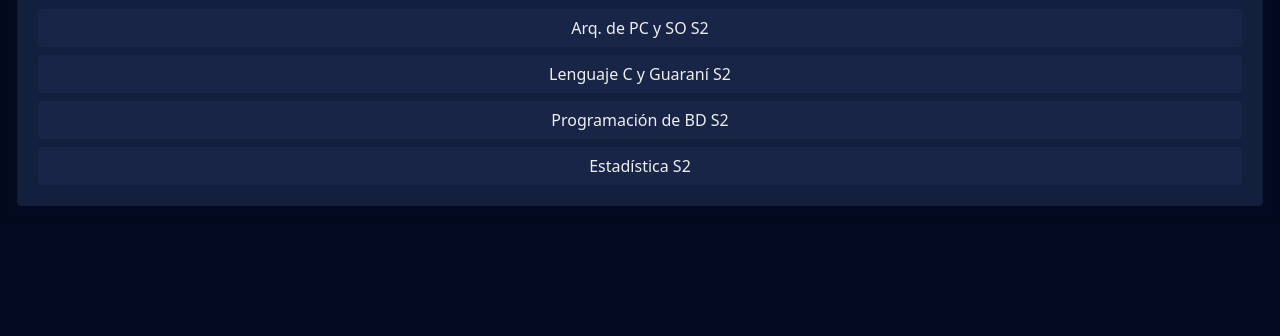
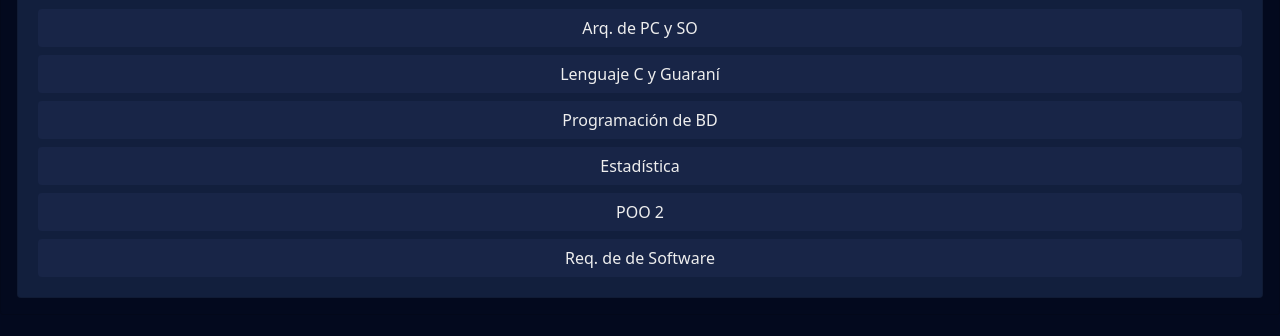
Before and after one commit to JuanServin97/PaginaProgramacionSnpp, a plain HTML site: page index.html in a window 1280 px wide. Shown: the part 406-742 px from the top of the page. Drawn offline with nearby package versions, Linux system fonts and the light colour scheme.

Commit message:
Agrego los classrooms de POO 2 y Requerimientos de Software

```diff
--- a/index.html
+++ b/index.html
@@ -67,10 +67,12 @@
 
       <div class="card m-3 p-3 bg-blu">
         <h2>Classroom</h2>
-        <button type="button" title="Click para ir al classroom" onclick="enlaces('classArqSO')" class="btn blue-motion m-1">Arq. de PC y SO S2</button>
-        <button type="button" title="Click para ir al classroom" onclick="enlaces('classCG')" class="btn blue-motion m-1">Lenguaje C y Guaraní S2</button>
-        <button type="button" title="Click para ir al classroom" onclick="enlaces('classPBD')" class="btn blue-motion m-1">Programación de BD S2</button>
-        <button type="button" title="Click para ir al classroom" onclick="enlaces('classEstadistica')" class="btn blue-motion m-1">Estadística S2</button>
+        <button type="button" title="Click para ir al classroom" onclick="enlaces('classArqSO')" class="btn blue-motion m-1">Arq. de PC y SO</button>
+        <button type="button" title="Click para ir al classroom" onclick="enlaces('classCG')" class="btn blue-motion m-1">Lenguaje C y Guaraní</button>
+        <button type="button" title="Click para ir al classroom" onclick="enlaces('classPBD')" class="btn blue-motion m-1">Programación de BD</button>
+        <button type="button" title="Click para ir al classroom" onclick="enlaces('classEstadistica')" class="btn blue-motion m-1">Estadística</button>
+        <button type="button" title="Click para ir al classroom" onclick="enlaces('classPOO')" class="btn blue-motion m-1">POO 2</button>
+        <button type="button" title="Click para ir al classroom" onclick="enlaces('classReqSoft')" class="btn blue-motion m-1">Req. de de Software</button>
       </div>
 
     </section>
--- a/scripts/script.js
+++ b/scripts/script.js
@@ -1,5 +1,5 @@
 //Diccionario de links
-var diccio = {"LenguajeC_Guarani": "https://chat.whatsapp.com/DXihAxihKgDBGXufJnUojT", "ArqPcSo": "https://chat.whatsapp.com/KuMn812LoGsFOVwe6kBZLm", "PBD": "https://chat.whatsapp.com/KNhx4nrpL6s09tUDwpjrOP", "classArqSO": "https://classroom.google.com/c/MzcxOTE5NzcwNjIw?cjc=cdo4b4v", "classCG": "https://classroom.google.com/c/MzcyNTEwMTkzODIw?hl=es&cjc=nnbh6xt", "classPBD": "https://classroom.google.com/c/MzcxOTE5NzcwNjMx?cjc=zd73llr", "classEstadistica": "https://classroom.google.com/c/Mzc2OTA1MzU1NTg4?cjc=4gbe42e"};
+var diccio = {"LenguajeC_Guarani": "https://chat.whatsapp.com/DXihAxihKgDBGXufJnUojT", "ArqPcSo": "https://chat.whatsapp.com/KuMn812LoGsFOVwe6kBZLm", "PBD": "https://chat.whatsapp.com/KNhx4nrpL6s09tUDwpjrOP", "classArqSO": "https://classroom.google.com/c/MzcxOTE5NzcwNjIw?cjc=cdo4b4v", "classCG": "https://classroom.google.com/c/MzcyNTEwMTkzODIw?hl=es&cjc=nnbh6xt", "classPBD": "https://classroom.google.com/c/MzcxOTE5NzcwNjMx?cjc=zd73llr", "classEstadistica": "https://classroom.google.com/c/Mzc2OTA1MzU1NTg4?cjc=4gbe42e", "classPOO": "https://classroom.google.com/c/Mzc3Nzk4OTU4NzU4?cjc=izfehym", "classReqSoft": "https://classroom.google.com/c/MzE5MzUxMTI4Mjg3?cjc=4ps5cxi"};
 
 //abrir enlaces de whatsapp
 function enlaces(clave) {
```
